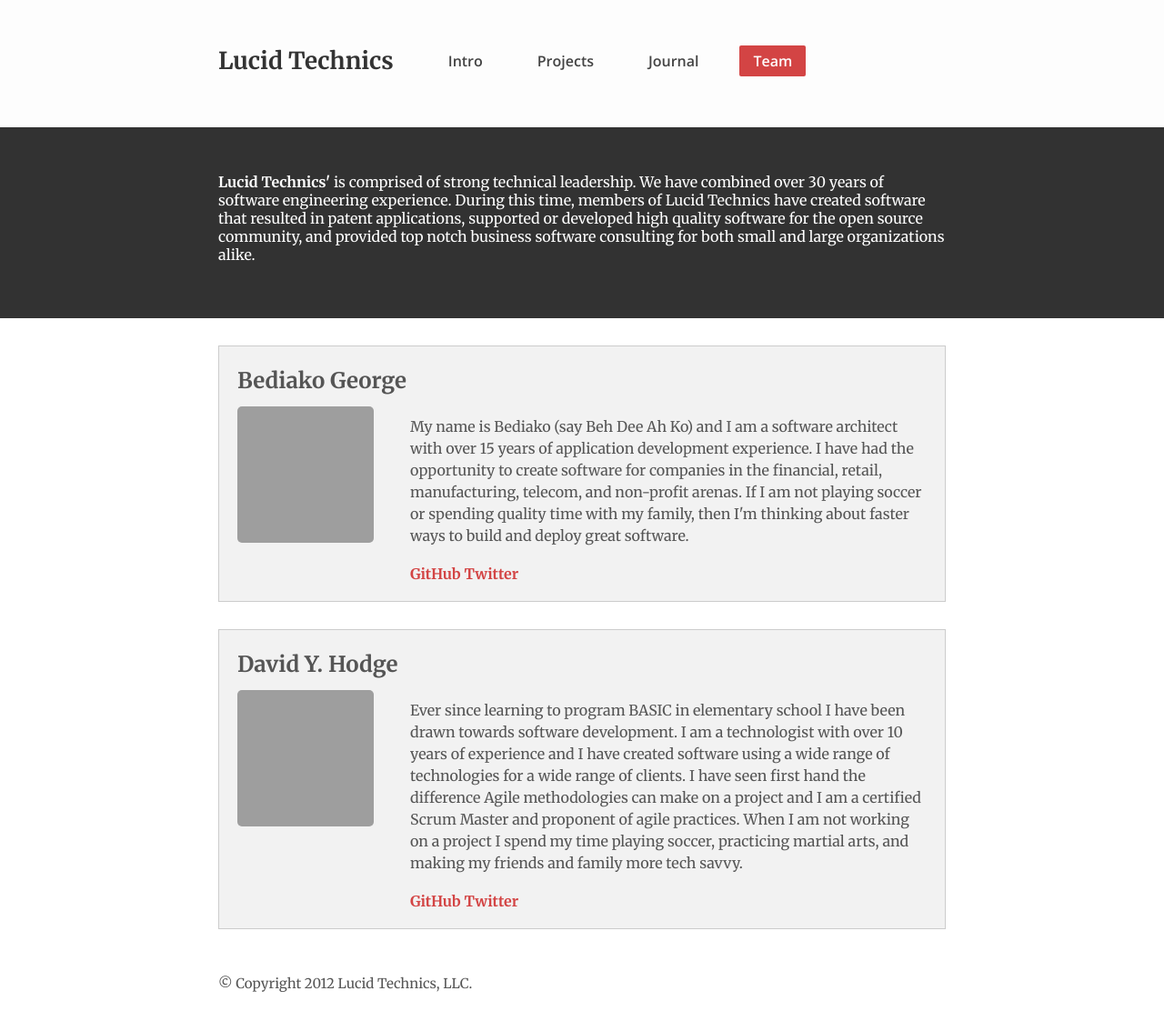
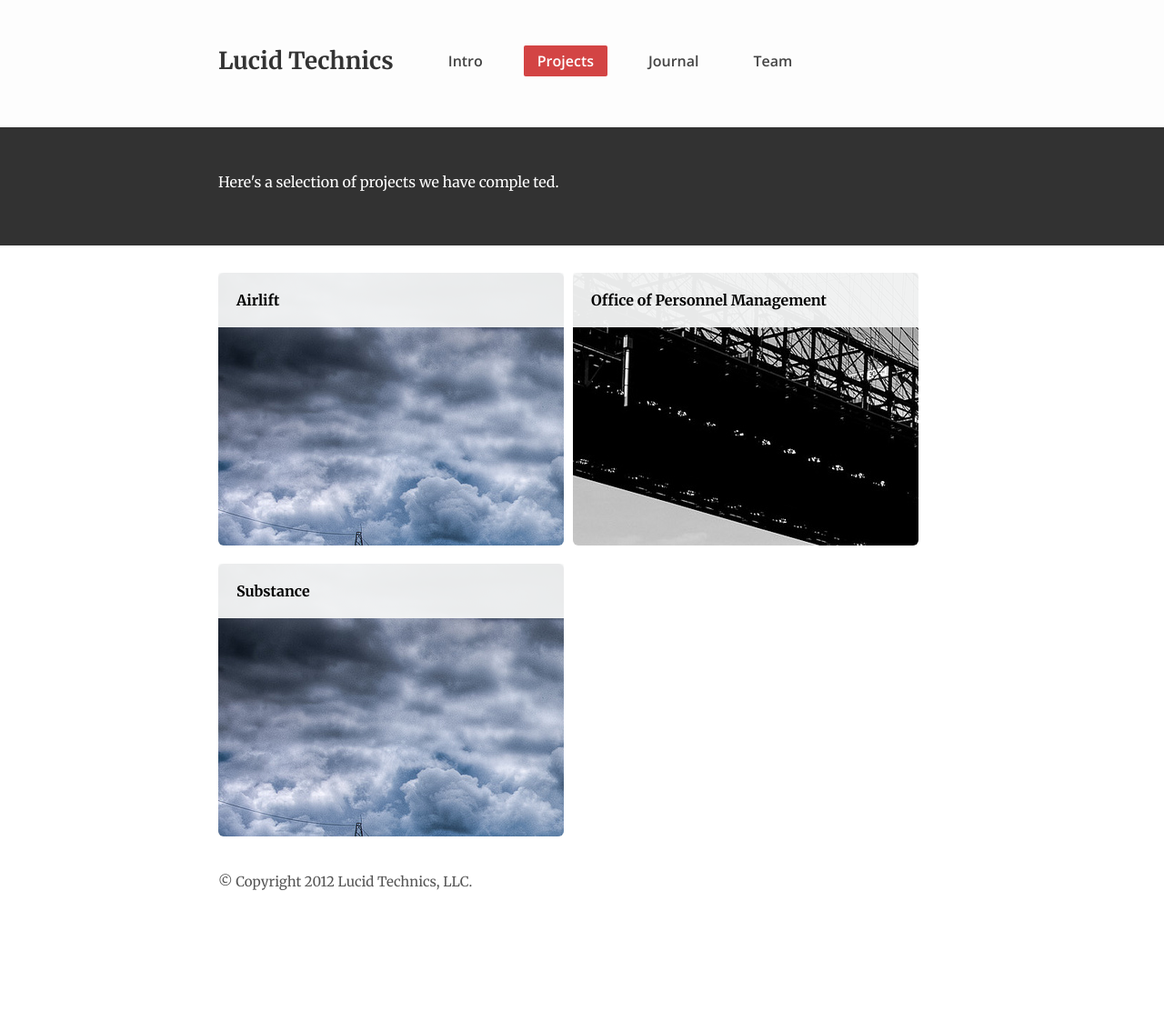
Before and after one commit to LucidTechnics/lucidtechnics.github.com, a Jekyll site: the page built from projects.html, in a window 1280 px wide. Shown: the whole page at 91% size. Built offline with Jekyll 4.4.1, drawn with Linux system fonts in a browser that asks for light colours; nearby versions of some CDN libraries; after the commit the page ends 1000 px from its top, so only the background shows below that; grey boxes are pictures that could not be loaded.

Commit message:
Updated projects.html

```diff
--- a/projects.html
+++ b/projects.html
@@ -1,45 +1,20 @@
 ---
 layout: default
-permalink: /team/
+permalink: /projects/
 ---
 
-<div class="team">
+<div class="projects">
   {% include menu.html %}
   <div class="intro">
-
     <div class="abstract">
-      <strong>Lucid Technics'</strong> is comprised of strong technical leadership.  We have combined over 30 years of software engineering experience.  During this time, members of Lucid Technics have created software that resulted in patent applications, supported or developed high quality software for the open source community, and provided top notch business software consulting for both small and large organizations alike.
+      Here's a selection of projects we have comple ted.
     </div>
   </div>
+  <div class="project-navigation">
+    {% for item in site.categories.projects reversed limit:40 offset:0 %}
+      <a class="project" href="{{site.baseurl}}{{item.url}}" title="{{item.title}}" style="background-image: url({{item.image}});">
+        <div class="title">{{item.title}}</div>
+      </a>
+    {% endfor %}
+  </div>
 </div>
-
-<div class="team-members">
-  <div class="member">
-    <h1>Bediako George</h1>
-    <img src="http://www.gravatar.com/avatar/51c96b3d8e628bd8ccf174b09f17b52d.png" width="150" height="150"/>
-    <div class="description">
-      <p>
-        My name is Bediako (say Beh Dee Ah Ko) and I am a software architect with over 15 years of application development experience. I have had the opportunity to create software for companies in the financial, retail, manufacturing, telecom, and non-profit arenas. If I am not playing soccer or spending quality time with my family, then I'm thinking about faster ways to build and deploy great software.
-      </p>
-      <div class="links">
-        <a href="https://github.com/Bediako">GitHub</a>
-        <a href="http://twitter.com/lucidtechnics">Twitter</a>
-      </div>
-    </div>
-  </div>
-
-  <div class="member">
-    <h1>David Y. Hodge</h1>
-    <img src="https://secure.gravatar.com/avatar/1e857402a5b8fd5cd063e5f1b25215f6?s=140&d=https://a248.e.akamai.net/assets.github.com%2Fimages%2Fgravatars%2Fgravatar-140.png" width="150" height="150"/>
-    <div class="description">
-      <p>
-        Ever since learning to program BASIC in elementary school I have been drawn towards software development. I am a technologist with over 10 years of experience and I have created software using a wide range of technologies for a wide range of clients. I have seen first hand the difference Agile methodologies can make on a project and I am a certified Scrum Master and proponent of agile practices. When I am not working on a project I spend my time playing soccer, practicing martial arts, and making my friends and family more tech savvy.
-      </p>
-      <div class="links">
-        <a href="https://github.com/davezen1">GitHub</a>
-        <a href="https://twitter.com/davezen1">Twitter</a>
-      </div>
-    </div>
-  </div>
-
-</div>
```
